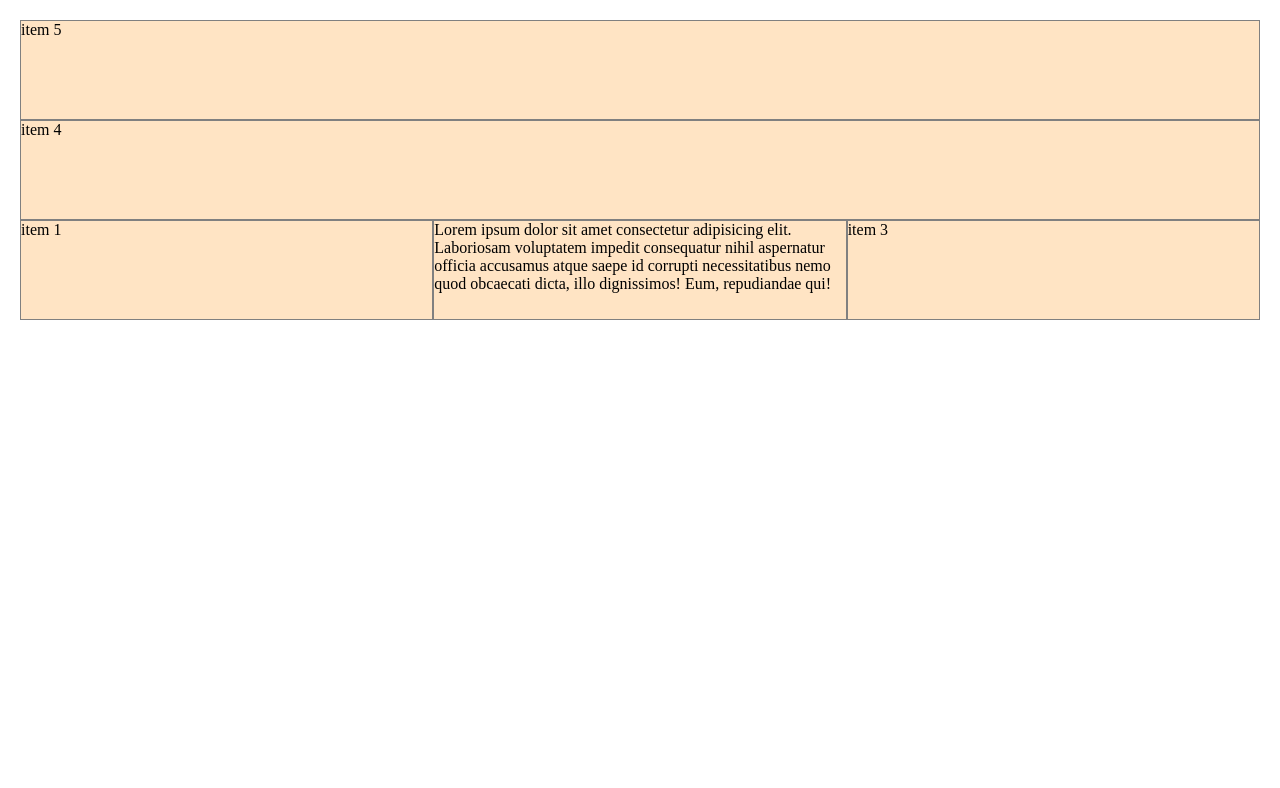
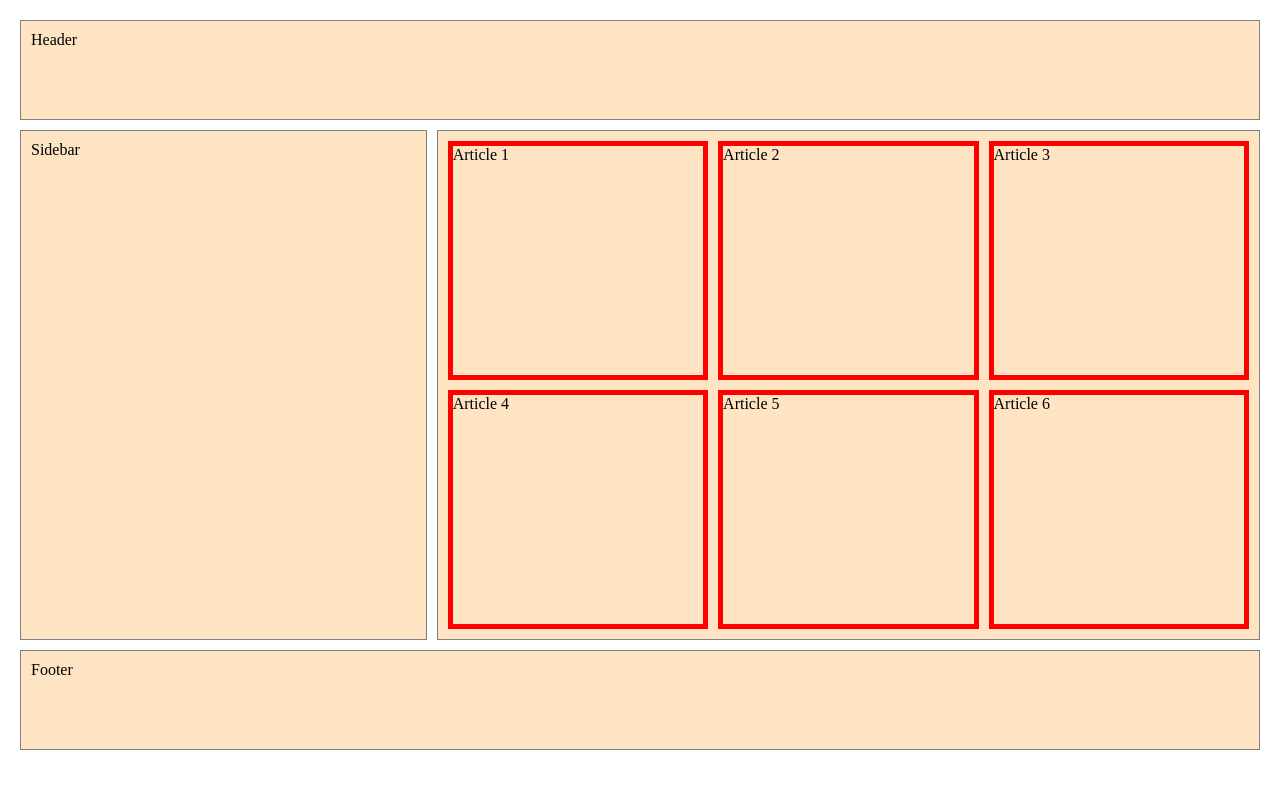
Before and after one commit to ThinhTran2k/Grid-practice, a plain HTML site: page index.html in a window 1280 px wide. Drawn offline with Linux system fonts and the light colour scheme.

Commit message:
Grid final

```diff
--- a/index.html
+++ b/index.html
@@ -9,11 +9,17 @@
 </head>
 <body>
   <div class="container">
-    <div class="item-1 item">item 1</div>
-    <div class="item-2 item">Lorem ipsum dolor sit amet consectetur adipisicing elit. Laboriosam voluptatem impedit consequatur nihil aspernatur officia accusamus atque saepe id corrupti necessitatibus nemo quod obcaecati dicta, illo dignissimos! Eum, repudiandae qui!</div>
-    <div class="item-3 item">item 3</div>
-    <div class="item-4 item">item 4</div>
-    <div class="item-5 item">item 5</div>
+    <div class="item-1 item">Header</div>
+    <div class="item-2 item">Sidebar</div>
+    <div class="item-3 item">
+      <div class="article">Article 1</div>
+      <div class="article">Article 2</div>
+      <div class="article">Article 3</div>
+      <div class="article">Article 4</div>
+      <div class="article">Article 5</div>
+      <div class="article">Article 6</div>
+    </div>
+    <div class="item-4 item">Footer</div>
   </div>
 </body>
 </html>
--- a/styles.css
+++ b/styles.css
@@ -9,6 +9,9 @@ body {
 
 .container {
   display: grid;
+  height: 100vh;
+  width: 100%;
+  gap: 10px;
 
   /* Set số cột và chiều rộng của cột */
   grid-template-columns: repeat(3, 1fr);
@@ -18,22 +21,30 @@ body {
   /* grid-template-columns: repeat(3, 1fr); */
 
   /* Set số hàng và chiều cao của hàng  */
-  /* grid-template-rows: 100px 100px; */
+  grid-template-rows: 100px 300px 200px 100px;
 
   /* Set chiều cao của hàng một cách tự động */
-  grid-auto-rows: 100px;
+  /* grid-auto-rows: 100px; */
+
+  /* Set chiều rộng của cột một cách tự động */
+  /* grid-auto-columns: 200px; */
 
   /* Set chiều cao nhỏ nhất và chiều cao lớn nhất của hàng*/
   /* grid-auto-rows: minmax(60px, auto); */
 
   /* Định nghĩa area */
   grid-template-areas:
-  "aa aa aa"
-  "bb bb bb";
+  "header header header"
+  "sidebar content content"
+  "sidebar content content"
+  "footer footer footer";
+
+  /* default sẽ là row */
+  grid-auto-flow: column;
 }
 
 .item-5 {
-  grid-area: aa;
+  /* grid-area: aa; */
 
   /* Set kích thước item theo line column VD: line 2 -> line 4 */
   /* grid-column: 2 / 4; */
@@ -42,12 +53,32 @@ body {
   /* grid-row: 2 / 4; */
 }
 
+.item-1 {
+  grid-area: header;
+}
+.item-2 {
+  grid-area: sidebar;
+}
+.item-3 {
+  grid-area: content;
+
+  display: grid;
+  /* grid-template-columns: repeat(3, 1fr); */
+  /* responsive use grid */
+  grid-template-columns: repeat(auto-fit, minmax(200px, 1fr));
+  gap: 10px;
+}
 .item-4 {
-  grid-area: bb;
+  grid-area: footer;
 }
 
 .item {
   background-color: bisque;
   border: 1px solid grey;
   min-height: 50px;
+  padding: 10px;
 }
+
+.article {
+  border: 5px solid red;
+}
```
